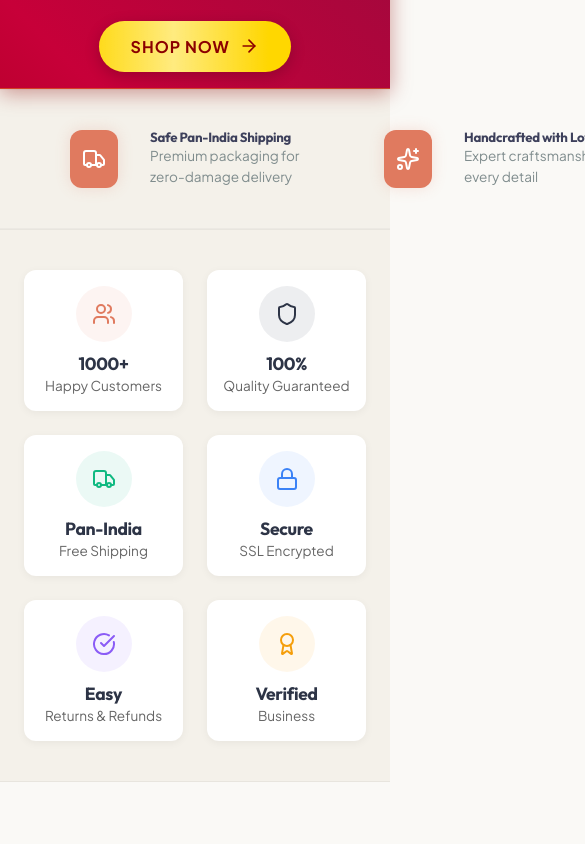
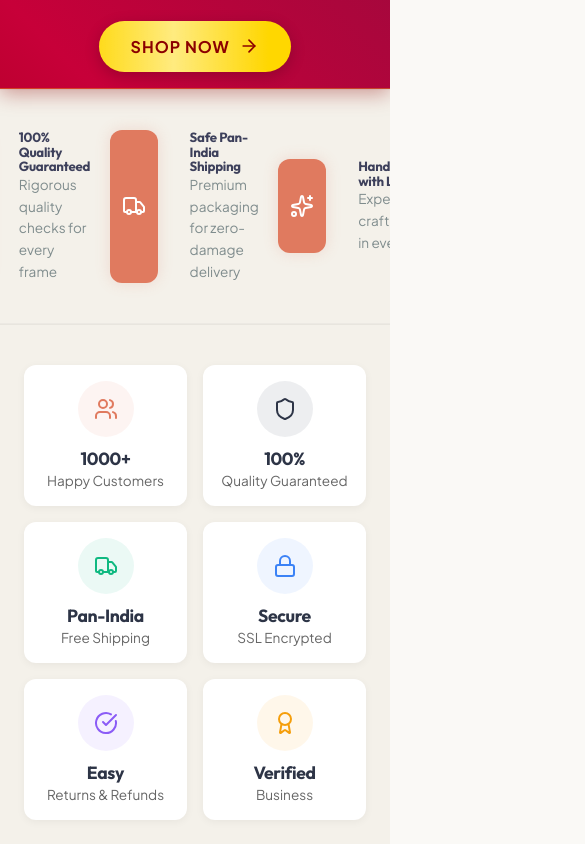
Before and after one commit to aneeshaji/framezlabs, a React (Vite) app in the folder frontend/: page / in a window 390 px wide. Shown: the part 1100-1944 px from the top of the page, 585 px wide, since content can reach past the window. Built offline with nearby package versions, Linux system fonts and the light colour scheme.

Commit message:
Products page fixes

```diff
--- a/frontend/src/components/TrustBadges.tsx
+++ b/frontend/src/components/TrustBadges.tsx
@@ -51,8 +51,8 @@ export const TrustBadges = () => {
             <div className="container">
                 <div style={{
                     display: 'grid',
-                    gridTemplateColumns: 'repeat(auto-fit, minmax(150px, 1fr))',
-                    gap: '1.5rem',
+                    gridTemplateColumns: 'repeat(auto-fit, minmax(140px, 1fr))',
+                    gap: '1rem',
                     alignItems: 'center'
                 }}>
                     {badges.map((badge, index) => (
--- a/frontend/src/data/products.ts
+++ b/frontend/src/data/products.ts
@@ -8,6 +8,7 @@ import woodenFrame from '../assets/products/personalized-photo-frame-custom.jpg'
 import heartfeltFrame from '../assets/products/heartfelt-memories-frame.webp';
 import loveFoldFrame from '../assets/products/lovefold-personalised-picture-frame.webp';
 import keepsakeFrame from '../assets/products/personalised-keepsake-frame.webp';
+import photoPrints from '../assets/products/photo-prints-large.jpg';
 
 export interface Product {
   id: string;
@@ -30,10 +31,19 @@ export const CATEGORIES = [
   "Gift Hampers",
   "Personalized Mugs",
   "Custom Photo Books",
-  "A3/A4 Frames"
+  "A3/A4 Frames",
+  "Professional Photo Prints"
 ];
 
 export const FEATURED_PRODUCTS: Product[] = [
+  {
+    id: '27',
+    name: "Professional Photo Prints",
+    category: "Professional Photo Prints",
+    image: photoPrints,
+    description: "High-quality professional photo prints with vibrant colors and premium finish. Perfect for preserving your best moments in large format.",
+    tag: 'New'
+  },
   {
     id: '26',
     name: "Personalised Keepsake Frame",
--- a/frontend/src/index.css
+++ b/frontend/src/index.css
@@ -87,8 +87,10 @@ input::-webkit-inner-spin-button {
   padding: 0;
 }
 
-html {
-  scroll-behavior: smooth;
+html, body {
+  max-width: 100%;
+  overflow-x: hidden;
+  position: relative;
 }
 
 body {
--- a/frontend/src/pages/About.tsx
+++ b/frontend/src/pages/About.tsx
@@ -10,7 +10,7 @@ export const About = () => {
             <SEO
                 title="About FramezLabs | Premium Custom Photo Frames & Gifts"
                 description="Discover the FramezLabs story. We create premium customized frames, mosaic art, and curated gift hampers that turn your precious moments into lasting legacy. Handcrafted with love in India."
-                keywords="about framezlabs, custom frame makers, handcrafted frames India, personalized gift company, photo frame boutique, premium frames"
+                keywords="about framezlabs, custom frame makers, handcrafted frames India, personalized gift company, photo frame boutique, premium frames, Personalized Love Story Photo Frame, Romantic Couple Photo Frame, Personalized Baby Birth Detail Frame, Trip To Life Collage Frame, Brother Sister Photo Frame, Memories Galore Dad Frame, Elegant Wooden Personalized Photo Frame, Heartfelt Memories Frame, LoveFold Personalized Picture Frame, Personalised Keepsake Frame, Professional Photo Prints"
                 breadcrumbs={[
                     { name: 'Home', url: '/' },
                     { name: 'About', url: '/about' }
--- a/frontend/src/pages/Contact.tsx
+++ b/frontend/src/pages/Contact.tsx
@@ -9,7 +9,7 @@ export const Contact = () => {
             <SEO
                 title="Contact Us | FramezLabs Customer Support"
                 description="Get in touch with FramezLabs for custom photo frames and personalized gifts. WhatsApp, call, or email us for expert consultation. Pan-India shipping available."
-                keywords="contact framezlabs, custom frames enquiry, photo frame order, personalized gifts contact, framezlabs support, framezlabs kollam"
+                keywords="contact framezlabs, custom frames enquiry, photo frame order, personalized gifts contact, framezlabs support, framezlabs kollam, Personalized Love Story Photo Frame, Romantic Couple Photo Frame, Personalized Baby Birth Detail Frame, Trip To Life Collage Frame, Brother Sister Photo Frame, Memories Galore Dad Frame, Elegant Wooden Personalized Photo Frame, Heartfelt Memories Frame, LoveFold Personalized Picture Frame, Personalised Keepsake Frame, Professional Photo Prints"
                 breadcrumbs={[
                     { name: 'Home', url: '/' },
                     { name: 'Contact', url: '/contact' }
--- a/frontend/src/pages/FAQPage.tsx
+++ b/frontend/src/pages/FAQPage.tsx
@@ -9,7 +9,7 @@ export const FAQPage = () => {
             <SEO
                 title="FAQ | Frequently Asked Questions - FramezLabs"
                 description="Find answers to common questions about FramezLabs custom photo frames, ordering process, shipping, pricing, and customization options."
-                keywords="framezlabs faq, custom frames questions, photo frame ordering, shipping policy, customization options, frame pricing"
+                keywords="framezlabs faq, custom frames questions, photo frame ordering, shipping policy, customization options, frame pricing, Personalized Love Story Photo Frame, Romantic Couple Photo Frame, Personalized Baby Birth Detail Frame, Trip To Life Collage Frame, Brother Sister Photo Frame, Memories Galore Dad Frame, Elegant Wooden Personalized Photo Frame, Heartfelt Memories Frame, LoveFold Personalized Picture Frame, Personalised Keepsake Frame, Professional Photo Prints"
                 breadcrumbs={[
                     { name: 'Home', url: '/' },
                     { name: 'FAQ', url: '/faq' }
--- a/frontend/src/pages/Gallery.tsx
+++ b/frontend/src/pages/Gallery.tsx
@@ -9,7 +9,7 @@ export const Gallery = () => {
             <SEO
                 title="Photo Gallery | Custom Frame Designs by FramezLabs"
                 description="Explore our gallery of custom photo frames, mosaic art, and personalized gifts. See real customer stories and design inspirations from FramezLabs."
-                keywords="framezlabs gallery, custom frame designs, photo frame ideas, mosaic art gallery, personalized gift examples"
+                keywords="framezlabs gallery, custom frame designs, photo frame ideas, mosaic art gallery, personalized gift examples, Personalized Love Story Photo Frame, Romantic Couple Photo Frame, Personalized Baby Birth Detail Frame, Trip To Life Collage Frame, Brother Sister Photo Frame, Memories Galore Dad Frame, Elegant Wooden Personalized Photo Frame, Heartfelt Memories Frame, LoveFold Personalized Picture Frame, Personalised Keepsake Frame, Professional Photo Prints"
                 breadcrumbs={[
                     { name: 'Home', url: '/' },
                     { name: 'Gallery', url: '/gallery' }
--- a/frontend/src/pages/Home.tsx
+++ b/frontend/src/pages/Home.tsx
@@ -14,7 +14,7 @@ export const Home = () => {
             <SEO
                 title="Custom Photo Frames & Personalized Gifts | FramezLabs India"
                 description="Create lasting memories with premium custom photo frames, gift hampers & photo books. Handcrafted with love, delivered pan-India. Perfect for birthdays, anniversaries & special occasions."
-                keywords="custom photo frames India, personalized gifts, anniversary frames, birthday photo frames, baby milestone frames, collage frames, mosaic frames, gift hampers, photo books, couple frames, handcrafted frames, premium frames online"
+                keywords="custom photo frames India, personalized gifts, anniversary frames, birthday photo frames, baby milestone frames, collage frames, mosaic frames, gift hampers, photo books, couple frames, handcrafted frames, premium frames online, Personalized Love Story Photo Frame, Romantic Couple Photo Frame, Personalized Baby Birth Detail Frame, Trip To Life Collage Frame, Brother Sister Photo Frame, Memories Galore Dad Frame, Elegant Wooden Personalized Photo Frame, Heartfelt Memories Frame, LoveFold Personalized Picture Frame, Personalised Keepsake Frame, Professional Photo Prints"
             />
             <motion.div
                 className="home-page"
@@ -153,13 +153,13 @@ export const Home = () => {
                     borderBottom: '1px solid rgba(0,0,0,0.03)'
                 }}>
                     <div className="container">
-                        <div className="flex justify-center items-center flex-wrap" style={{ gap: '4rem' }}>
+                        <div className="flex justify-center items-center flex-wrap" style={{ gap: 'clamp(1rem, 5vw, 4rem)' }}>
                             {[
                                 { icon: <ShieldCheck size={24} />, title: "100% Quality Guaranteed", desc: "Rigorous quality checks for every frame" },
                                 { icon: <Truck size={24} />, title: "Safe Pan-India Shipping", desc: "Premium packaging for zero-damage delivery" },
                                 { icon: <Sparkles size={24} />, title: "Handcrafted with Love", desc: "Expert craftsmanship in every detail" }
                             ].map((trust, i) => (
-                                <div key={i} className="flex items-start gap-md" style={{ minWidth: '250px' }}>
+                                <div key={i} className="flex items-start gap-md" style={{ flex: '1 1 280px', maxWidth: '350px' }}>
                                     <motion.div
                                         variants={iconBounce}
                                         whileInView="animate"
--- a/frontend/src/pages/Products.tsx
+++ b/frontend/src/pages/Products.tsx
@@ -29,12 +29,16 @@ export const Products = () => {
         ? "Browse our complete collection of custom photo frames, personalized gifts, and photo books. Find the perfect gift for any occasion."
         : `Explore our ${activeCategory} collection. Premium quality custom frames handcrafted with love.`;
 
+    const seoKeywords = activeCategory === "All"
+        ? "custom photo frames, personalized gifts, anniversary frames, birthday frames, collage frames, mosaic frames, baby milestone frames, gift hampers, photo books, personalized mugs, A3/A4 frames, Personalized Love Story Photo Frame, Romantic Couple Photo Frame, Personalized Baby Birth Detail Frame, Trip To Life Collage Frame, Brother Sister Photo Frame, Memories Galore Dad Frame, Elegant Wooden Personalized Photo Frame, Heartfelt Memories Frame, LoveFold Personalized Picture Frame, Personalised Keepsake Frame, Professional Photo Prints"
+        : `${activeCategory.toLowerCase()}, custom frames, personalized gifts, photo frames India, ${activeCategory.toLowerCase()} online`;
+
     return (
         <>
             <SEO
                 title={seoTitle}
                 description={seoDescription}
-                keywords={`${activeCategory.toLowerCase()}, custom frames, personalized gifts, photo frames India, ${activeCategory.toLowerCase()} online`}
+                keywords={seoKeywords}
                 breadcrumbs={[
                     { name: 'Home', url: '/' },
                     { name: 'Products', url: '/products' },
```
Also changed, not shown: frontend/src/components/QuoteModal.tsx (+9 -9 lines), frontend/src/assets/products/photo-prints-large.jpg (added), 1 other file (tests, documents, lock files or other folders).
